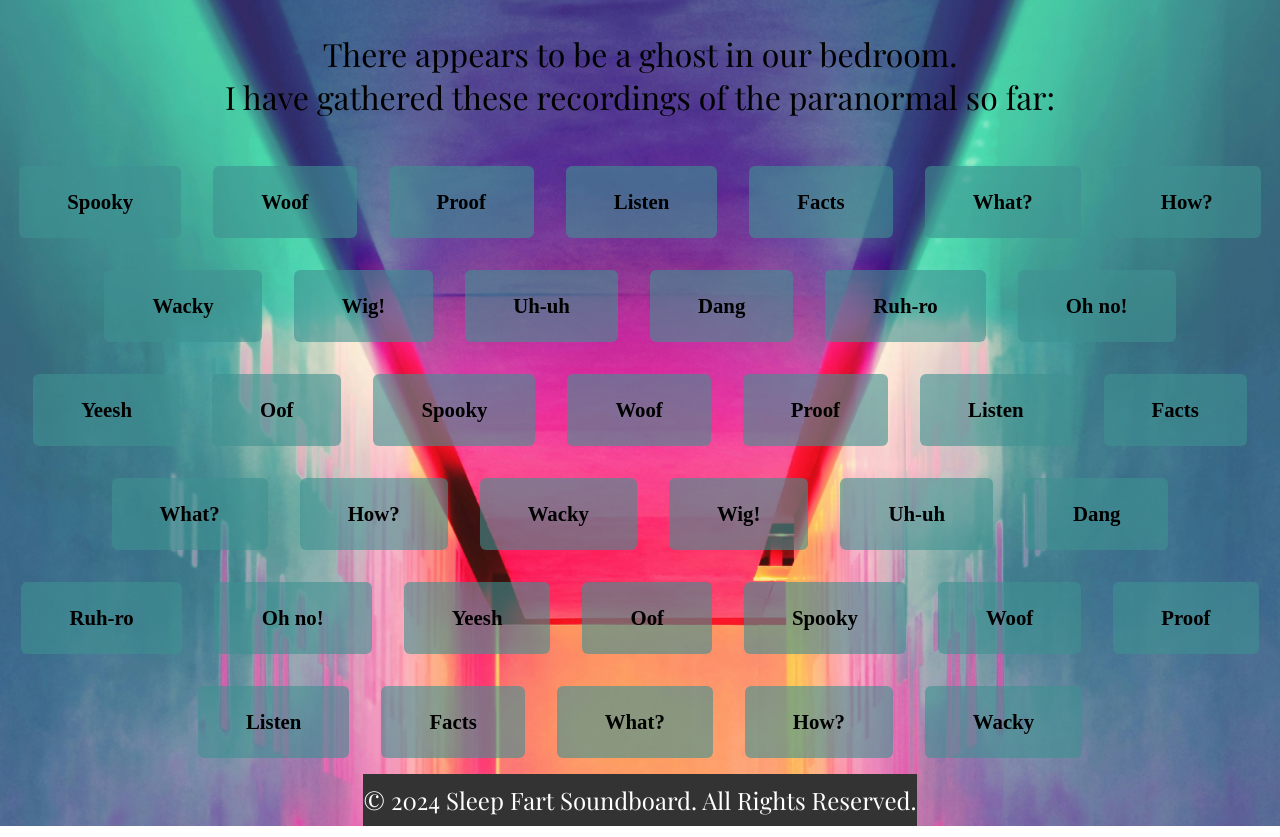
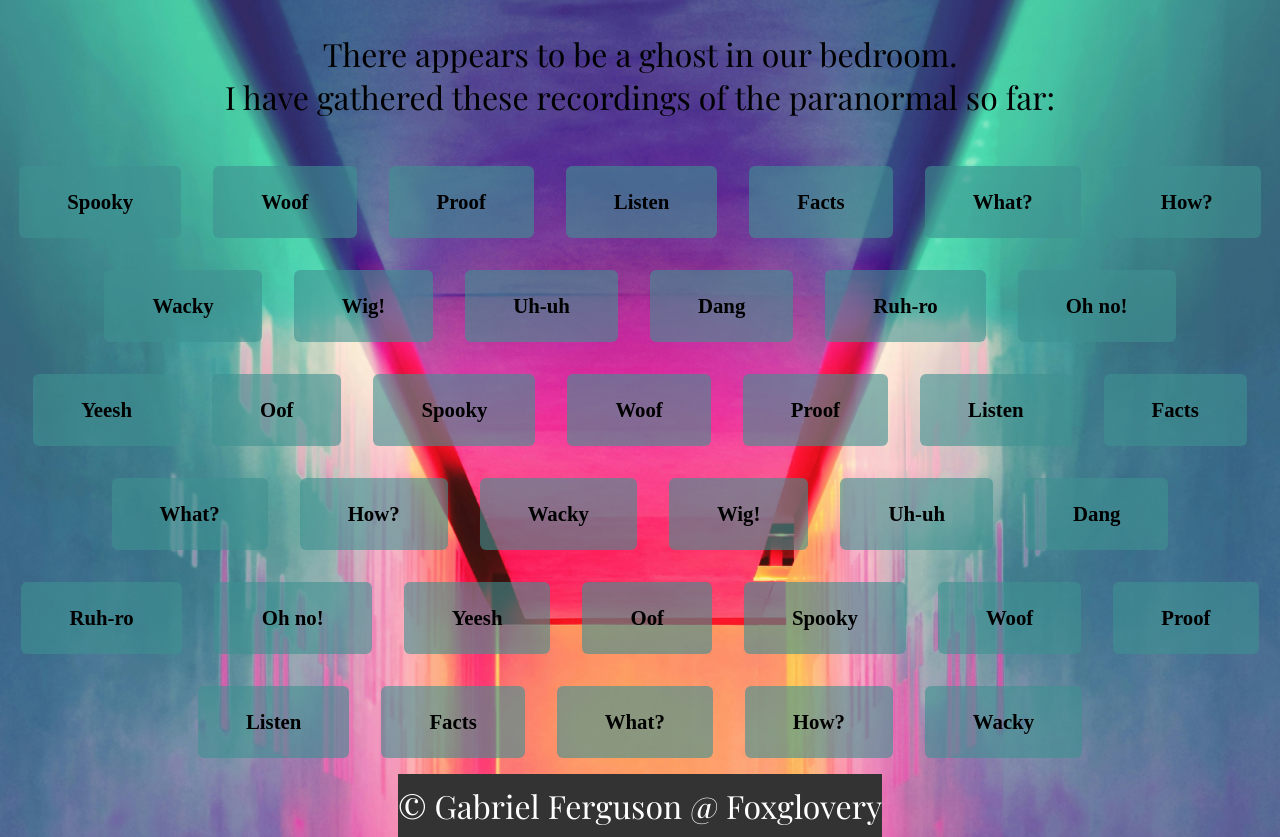
Before and after one commit to Foxglovery/sleep-sounds, a plain HTML site: page index.html in a window 1280 px wide. Drawn offline with nearby package versions, Linux system fonts and the light colour scheme; a web font is replaced by a local one.

Commit message:
finished footer

```diff
--- a/index.html
+++ b/index.html
@@ -58,7 +58,10 @@
     <div id="buttons"></div>
 
     <footer>
-      <p>&copy; 2024 Sleep Fart Soundboard. All Rights Reserved.</p>
+      <p>
+        &copy; Gabriel Ferguson @
+        <a href="https://gabrielmferguson.netlify.app/"> Foxglovery</a>
+      </p>
     </footer>
     <script src="app.js"></script>
   </body>
--- a/style.css
+++ b/style.css
@@ -50,14 +50,24 @@ body {
   box-shadow: 0 0 10px;
 }
 
+footer a {
+  color: inherit; /* Inherit the footer text color */
+  text-decoration: none; /* Remove underline */
+}
+
+footer a:hover {
+  text-decoration: underline; /* Optional: Add underline on hover */
+  color: #ff9900; /* Optional: Change color on hover */
+}
+
 footer {
-  background-color: #333; /* Dark background for contrast */
-  color: #fff; /* White text for readability */
+  background-color: #333; /* Dark background */
+  color: #fff; /* White text */
   text-align: center;
   padding: 10px 0;
-  font-size: 1.5rem;
+  font-size: 2rem;
 }
 
 footer p {
-  margin: 0; /* Remove default paragraph margins */
+  margin: 0;
 }
```
